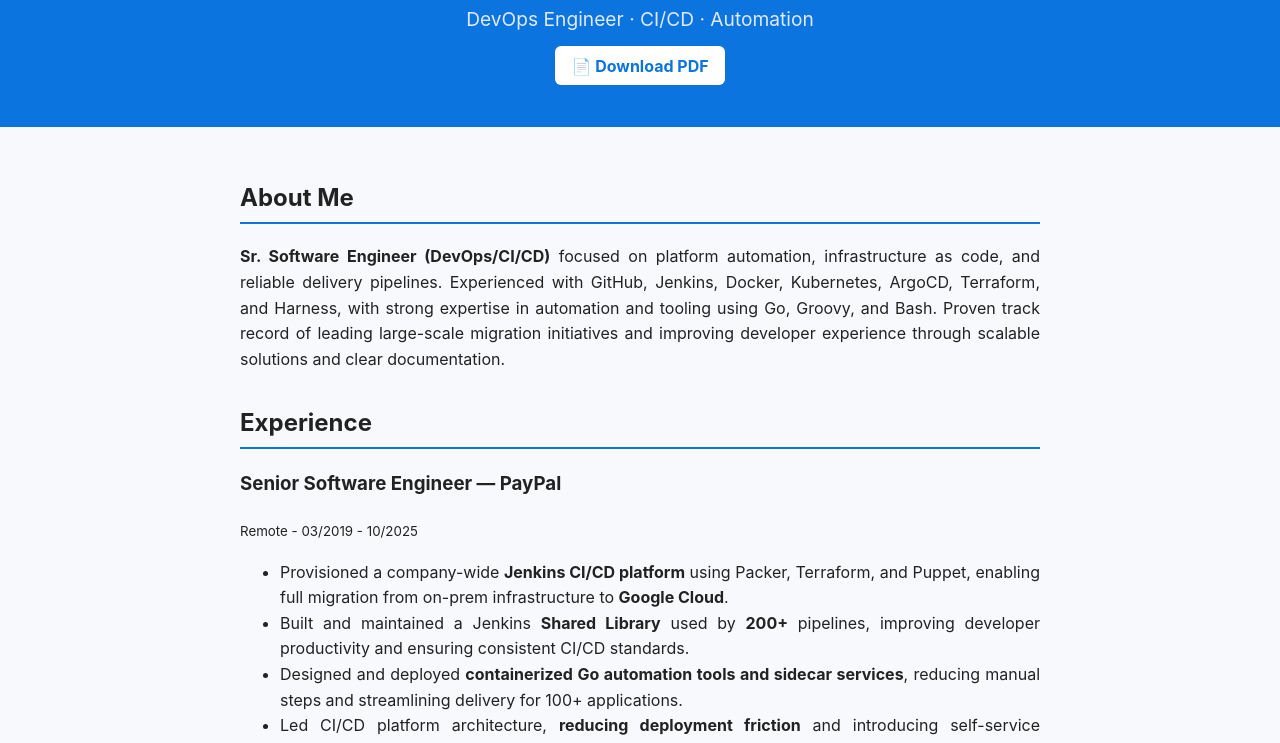
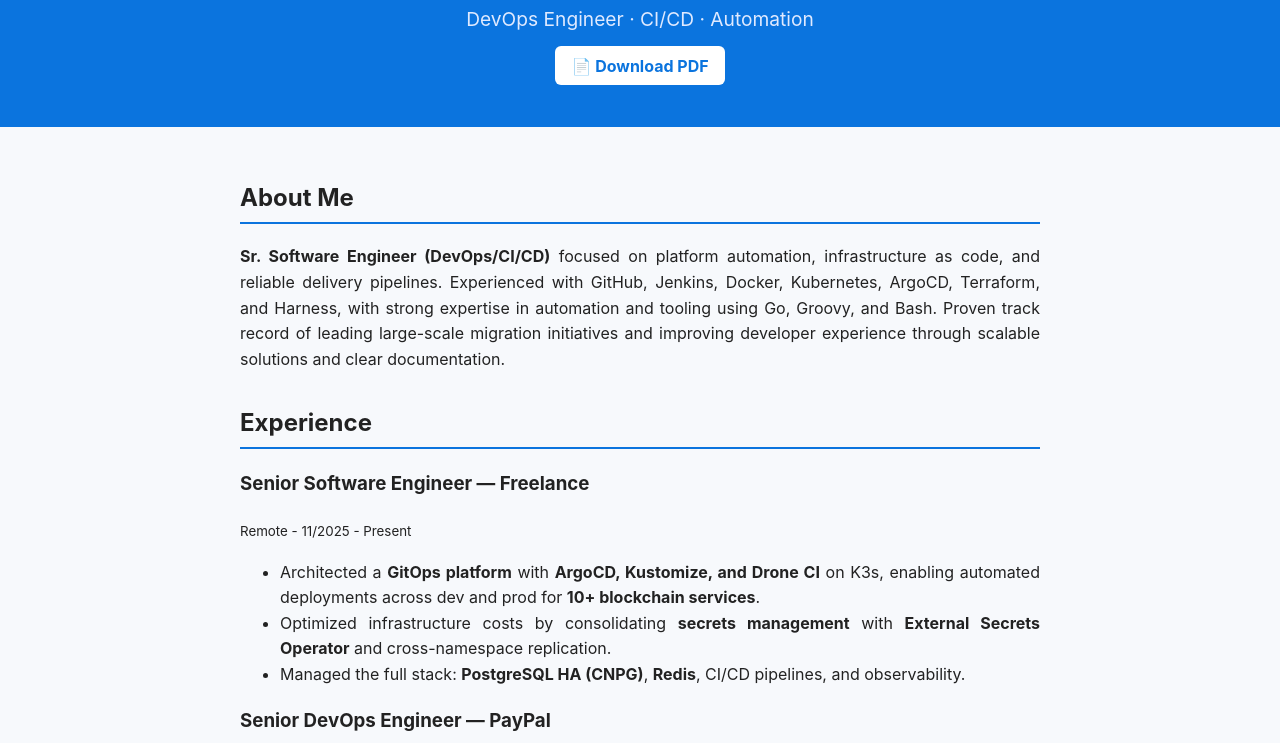
Before and after one commit to ehernandez-xk/ehernandez-xk.github.io, a plain HTML site: page index.html in a window 1280 px wide. Shown: the part 136-879 px from the top of the page. Drawn offline with Linux system fonts and the light colour scheme.

Commit message:
Add argo experience

```diff
--- a/index.html
+++ b/index.html
@@ -32,7 +32,20 @@
     <section>
       <h2>Experience</h2>
       <div class="job">
-        <h3> Senior Software Engineer — PayPal</h3>
+        <h3>Senior Software Engineer — Freelance</h3>
+        <p><small>Remote - 11/2025 - Present</small></p>
+        <ul>
+          <li>Architected a <b>GitOps platform</b> with <b>ArgoCD, Kustomize, and Drone CI</b> on K3s,
+            enabling automated deployments across dev and prod for <b>10+ blockchain services</b>.</li>
+          <li>Optimized infrastructure costs by consolidating <b>secrets management</b> with
+            <b>External Secrets Operator</b> and cross-namespace replication.</li>
+          <li>Managed the full stack: <b>PostgreSQL HA (CNPG)</b>, <b>Redis</b>, CI/CD pipelines,
+            and observability.</li>
+        </ul>
+      </div>
+
+      <div class="job">
+        <h3>Senior DevOps Engineer — PayPal</h3>
         <p><small>Remote - 03/2019 - 10/2025</small></p>
         <ul>
           <li>Provisioned a company-wide <b>Jenkins CI/CD platform</b> using Packer, Terraform,
```
